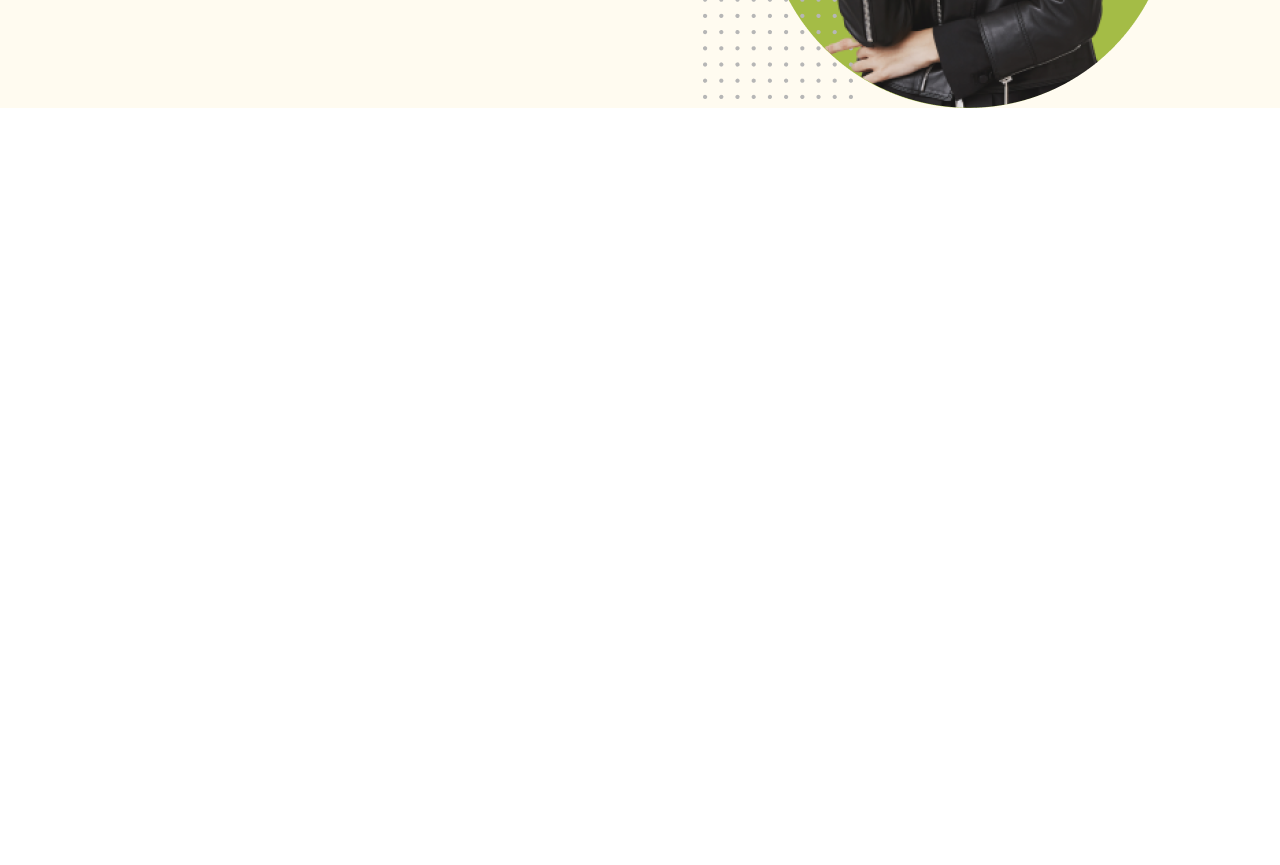
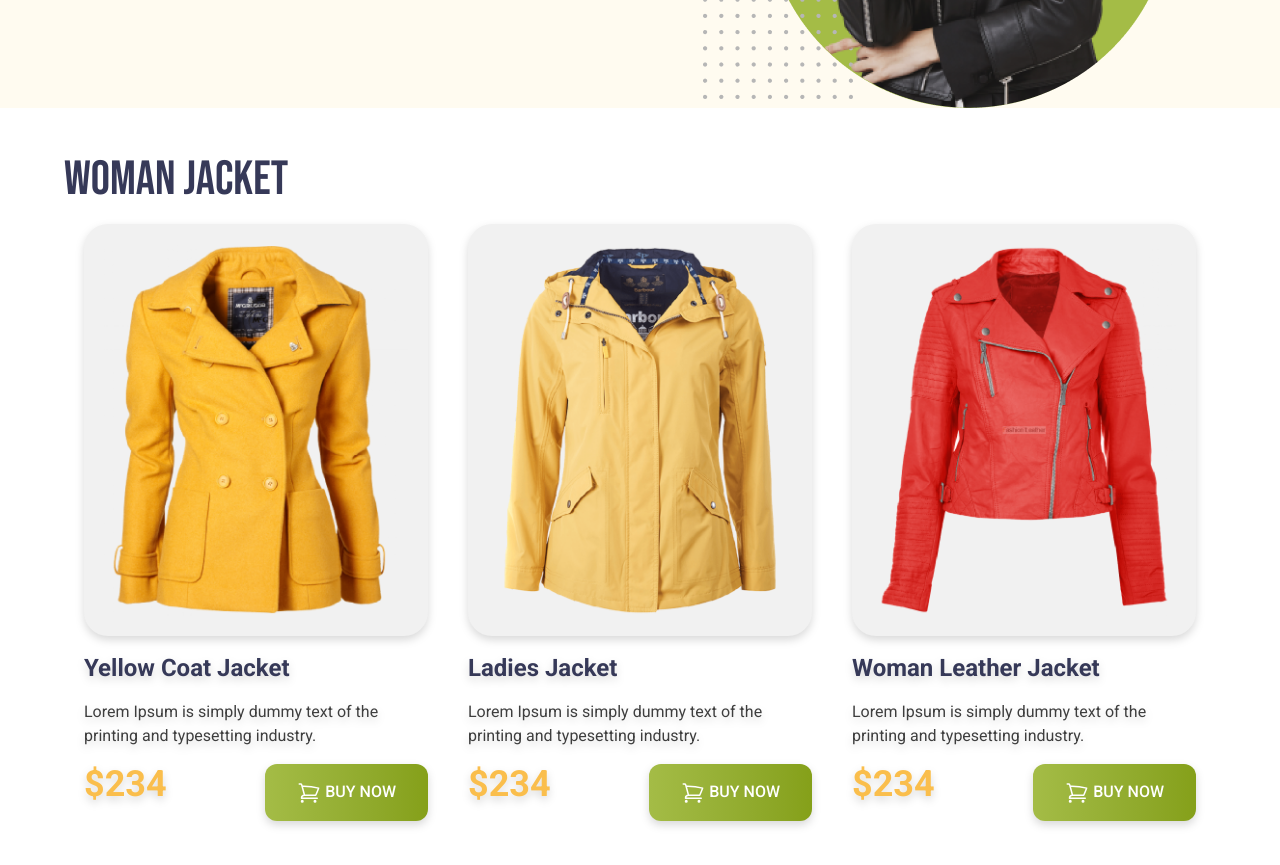
Before and after one commit to prodip36/penguin-fashion-tailwind, a plain HTML site: page index.html in a window 1280 px wide. Shown: the part 379-1244 px from the top of the page. Before the commit the page ends 800 px from the top, so only its background shows below. Drawn offline with nearby package versions, Linux system fonts and the light colour scheme.

Commit message:
women jacked card added

```diff
--- a/index.html
+++ b/index.html
@@ -28,7 +28,7 @@
         <!-- Banner content -->
          <div class="md:flex pl-4 md:items-center md:justify-around">
             <div>
-            <h1 class="font-bebas-neue text-7xl uppercase "><span class="text-yellow-400">Be the Penguins</span> <br> <span class="text-stone-800">of Winter</span></h1>
+            <h1 class="font-bebas-neue text-7xl uppercase "><span class="text-[#FABE4C]">Be the Penguins</span> <br> <span class="text-[#3E4165]">of Winter</span></h1>
             <p>Lorem Ipsum is simply dummy text of the printing <br>and typesetting industry.</p>
 
             <button class="mt-[1rem] bg-lime-600 py-4 px-8 rounded-xl font-medium text-white bg-gradient-to-r from-[#A4BC46] to-[#85A019]">
@@ -45,8 +45,72 @@
             </div>
          </div>
     </header>
-    <main>
+    <main class="max-w-6xl mx-auto">
+        <!-- woman jacket section -->
+         <section class="my-12">
+            <h3 class="uppercase text-[#363958] font-bebas-neue text-5xl">WoMan Jacket</h3>
+            <!-- Jacket card container -->
+            <div class="grid grid-cols-1 md:grid-cols-2 lg:grid-cols-3">
+                  <!-- jacket card 1 -->
+                  <div class="p-5 rounded-3xl space-y-4 drop-shadow-lg">
+                    <img class="rounded-3xl p-5 bg-[#F1F1F1]" src="/images/jacket-1.png" alt="jacket1">
+                    <h4 class="text-2xl text-[#363958] font-bold">Yellow Coat Jacket </h4>
 
+                    <p class="text-[#3E3E3E] text-base">Lorem Ipsum is simply dummy text of the printing and typesetting industry.</p>
+
+                    <div class="flex justify-between">
+                        <h3 class="text-[#FABE4C] text-4xl font-bold">$234</h3>
+                        <button class="bg-lime-600 py-4 px-8 rounded-xl font-medium text-white bg-gradient-to-r from-[#A4BC46] to-[#85A019]">
+
+
+                            <svg xmlns="http://www.w3.org/2000/svg" fill="none" viewBox="0 0 24 24" stroke-width="1.5" stroke="currentColor" class="size-6 text-white inline">
+                            <path stroke-linecap="round" stroke-linejoin="round" d="M2.25 3h1.386c.51 0 .955.343 1.087.835l.383 1.437M7.5 14.25a3 3 0 0 0-3 3h15.75m-12.75-3h11.218c1.121-2.3 2.1-4.684 2.924-7.138a60.114 60.114 0 0 0-16.536-1.84M7.5 14.25 5.106 5.272M6 20.25a.75.75 0 1 1-1.5 0 .75.75 0 0 1 1.5 0Zm12.75 0a.75.75 0 1 1-1.5 0 .75.75 0 0 1 1.5 0Z" />
+                          </svg>
+
+                            BUY NOW</button>
+                    </div>
+                 </div>
+
+                  <!-- jacket card 2 -->
+                  <div class="p-5 rounded-3xl space-y-4 drop-shadow-lg">
+                    <img class="rounded-3xl p-5 bg-[#F1F1F1]" src="/images/jacket-2.png" alt="jacket2">
+                    <h4 class="text-2xl text-[#363958] font-bold">Ladies Jacket  </h4>
+
+                    <p class="text-[#3E3E3E] text-base">Lorem Ipsum is simply dummy text of the printing and typesetting industry.</p>
+
+                    <div class="flex justify-between">
+                        <h3 class="text-[#FABE4C] text-4xl font-bold">$234</h3>
+                        <button class="bg-lime-600 py-4 px-8 rounded-xl font-medium text-white bg-gradient-to-r from-[#A4BC46] to-[#85A019]">
+
+
+                            <svg xmlns="http://www.w3.org/2000/svg" fill="none" viewBox="0 0 24 24" stroke-width="1.5" stroke="currentColor" class="size-6 text-white inline">
+                            <path stroke-linecap="round" stroke-linejoin="round" d="M2.25 3h1.386c.51 0 .955.343 1.087.835l.383 1.437M7.5 14.25a3 3 0 0 0-3 3h15.75m-12.75-3h11.218c1.121-2.3 2.1-4.684 2.924-7.138a60.114 60.114 0 0 0-16.536-1.84M7.5 14.25 5.106 5.272M6 20.25a.75.75 0 1 1-1.5 0 .75.75 0 0 1 1.5 0Zm12.75 0a.75.75 0 1 1-1.5 0 .75.75 0 0 1 1.5 0Z" />
+                          </svg>
+
+                            BUY NOW</button>
+                    </div>
+                 </div>
+                  <!-- jacket card 3 -->
+                  <div class="p-5 rounded-3xl space-y-4 drop-shadow-lg">
+                    <img class="rounded-3xl p-5 bg-[#F1F1F1]" src="/images/jacket-3.png" alt="jacket3">
+                    <h4 class="text-2xl text-[#363958] font-bold">Woman Leather Jacket  </h4>
+
+                    <p class="text-[#3E3E3E] text-base">Lorem Ipsum is simply dummy text of the printing and typesetting industry.</p>
+
+                    <div class="flex justify-between">
+                        <h3 class="text-[#FABE4C] text-4xl font-bold">$234</h3>
+                        <button class="bg-lime-600 py-4 px-8 rounded-xl font-medium text-white bg-gradient-to-r from-[#A4BC46] to-[#85A019]">
+
+
+                            <svg xmlns="http://www.w3.org/2000/svg" fill="none" viewBox="0 0 24 24" stroke-width="1.5" stroke="currentColor" class="size-6 text-white inline">
+                            <path stroke-linecap="round" stroke-linejoin="round" d="M2.25 3h1.386c.51 0 .955.343 1.087.835l.383 1.437M7.5 14.25a3 3 0 0 0-3 3h15.75m-12.75-3h11.218c1.121-2.3 2.1-4.684 2.924-7.138a60.114 60.114 0 0 0-16.536-1.84M7.5 14.25 5.106 5.272M6 20.25a.75.75 0 1 1-1.5 0 .75.75 0 0 1 1.5 0Zm12.75 0a.75.75 0 1 1-1.5 0 .75.75 0 0 1 1.5 0Z" />
+                          </svg>
+
+                            BUY NOW</button>
+                    </div>
+                 </div>
+            </div>
+         </section>
     </main>
     <footer>
 
```
